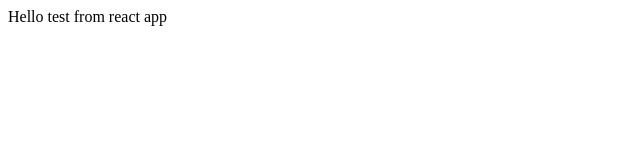
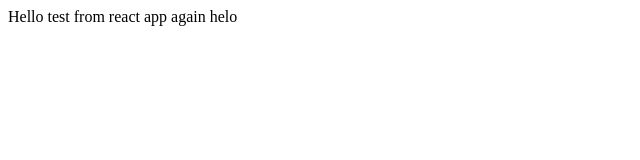
Before and after one commit to amitjs2021/site-simulation, a React app: page / in a window 1280 px wide. Shown: the top 160 px of the page, without its empty margins (0-640 px from the left). Built offline with nearby package versions, Linux system fonts and the light colour scheme.

Commit message:
added watch for webpack

```diff
--- a/package.json
+++ b/package.json
@@ -5,7 +5,8 @@
   "main": "index.js",
   "scripts": {
     "test": "echo \"Error: no test specified\" && exit 1",
-    "build": "webpack"
+    "build": "webpack",
+    "dev":"webpack --watch --mode development"
   },
   "repository": {
     "type": "git",
--- a/src/App.js
+++ b/src/App.js
@@ -1,7 +1,7 @@
 import React from "react";
 
 const App = () => {
-  return "Hello test from react app";
+  return "Hello test from react app again helo";
 };
 
 export default App;
```
